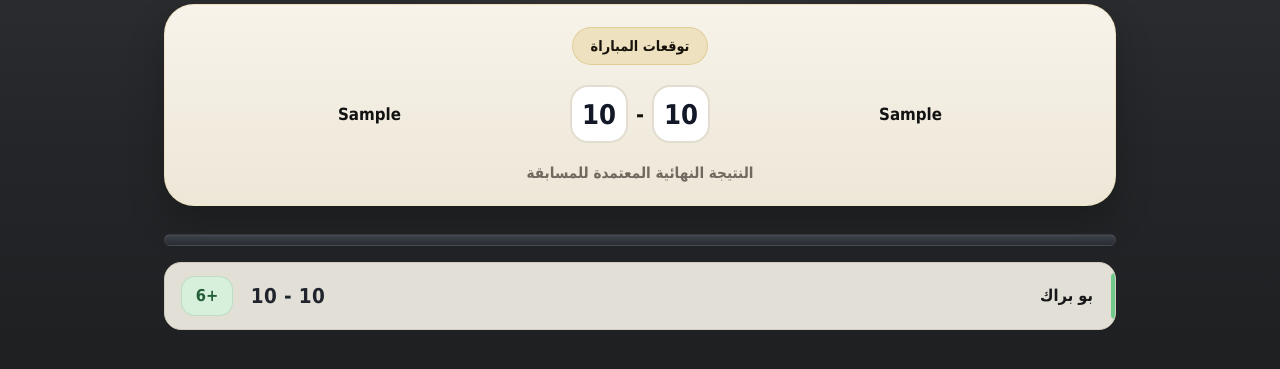
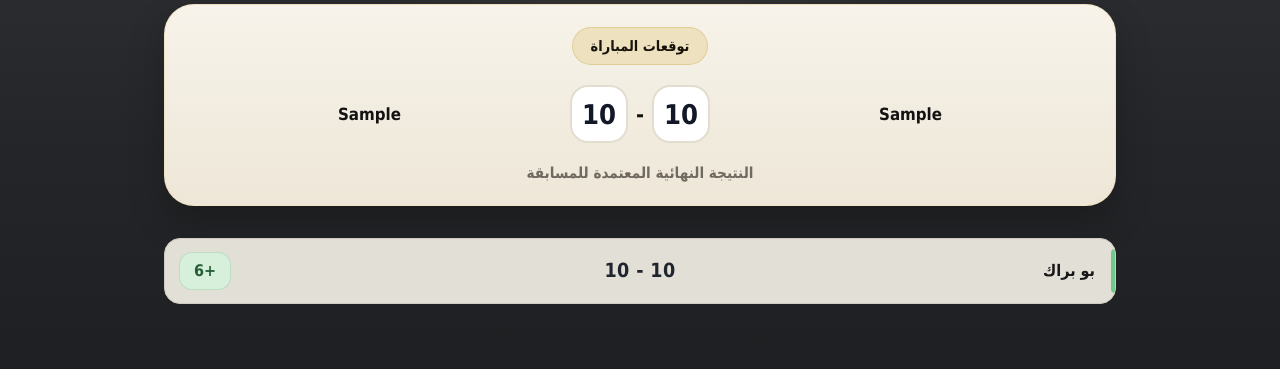
Before and after one commit to mcvals21/worldcup-predictions, a Flask app: page /match/1 in a window 1280 px wide. Shown: the part 231-600 px from the top of the page. Run offline with Flask 3, Linux system fonts and the light colour scheme; tables that the repository leaves empty hold one stand-in row (values such as "Sample post").

Commit message:
Update style.css

```diff
--- a/static/style.css
+++ b/static/style.css
@@ -2637,3 +2637,124 @@ html body .mv-simple-points.is-pending{
     font-size:1rem !important;
   }
 }
+/* =====================================================
+   ref-sports-14
+   توسيط النتيجة وإلغاء الفاصل في صفحة توقعات المشاركين
+===================================================== */
+
+/* إلغاء الفاصل نهائياً */
+html body .mv-soft-divider{
+  display:none !important;
+}
+
+/* لا نحتاج مسافة مكان الفاصل */
+html body .mv-participants-section{
+  margin-top:14px !important;
+}
+
+/* صف اللاعب */
+html body .mv-simple-row{
+  position:relative !important;
+  direction:rtl !important;
+
+  display:flex !important;
+  align-items:center !important;
+  justify-content:space-between !important;
+
+  min-height:66px !important;
+  padding:12px 14px !important;
+  border-radius:16px !important;
+
+  background:#e2dfd7 !important;
+  border:1px solid #d0cbc0 !important;
+  box-shadow:none !important;
+  overflow:hidden !important;
+}
+
+/* الاسم يمين */
+html body .mv-simple-name{
+  flex:0 0 42% !important;
+  max-width:42% !important;
+
+  text-align:right !important;
+  color:#171717 !important;
+  font-size:1rem !important;
+  font-weight:1000 !important;
+  line-height:1.2 !important;
+
+  white-space:nowrap !important;
+  overflow:hidden !important;
+  text-overflow:ellipsis !important;
+
+  padding-right:6px !important;
+  z-index:2 !important;
+}
+
+/* النتيجة في منتصف الصف تماماً */
+html body .mv-simple-score{
+  position:absolute !important;
+  left:50% !important;
+  top:50% !important;
+  transform:translate(-50%, -50%) !important;
+
+  min-width:auto !important;
+  width:auto !important;
+
+  text-align:center !important;
+  color:#20242d !important;
+  font-size:1.22rem !important;
+  font-weight:1000 !important;
+  line-height:1 !important;
+  letter-spacing:.4px !important;
+
+  background:transparent !important;
+  border:0 !important;
+  box-shadow:none !important;
+  padding:0 !important;
+  margin:0 !important;
+
+  z-index:1 !important;
+}
+
+/* النقاط يسار */
+html body .mv-simple-points{
+  flex:0 0 50px !important;
+  width:50px !important;
+  height:38px !important;
+
+  display:inline-flex !important;
+  align-items:center !important;
+  justify-content:center !important;
+
+  border-radius:13px !important;
+  font-size:1rem !important;
+  font-weight:1000 !important;
+  line-height:1 !important;
+
+  z-index:2 !important;
+}
+
+/* الهاتف */
+@media (max-width:640px){
+  html body .mv-simple-row{
+    min-height:64px !important;
+    padding:11px 12px !important;
+  }
+
+  html body .mv-simple-name{
+    flex-basis:40% !important;
+    max-width:40% !important;
+    font-size:.96rem !important;
+  }
+
+  html body .mv-simple-score{
+    font-size:1.16rem !important;
+  }
+
+  html body .mv-simple-points{
+    flex-basis:48px !important;
+    width:48px !important;
+    height:36px !important;
+    font-size:.98rem !important;
+  }
+}
```
